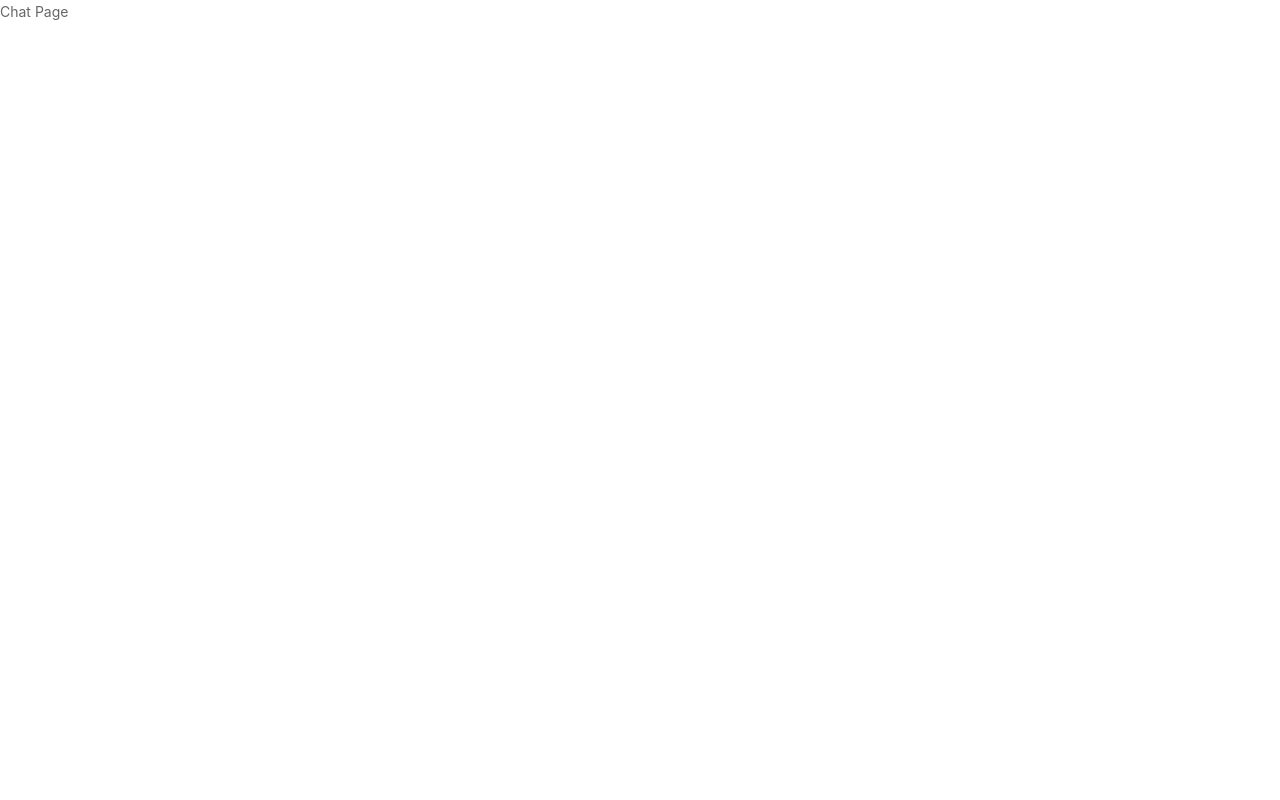
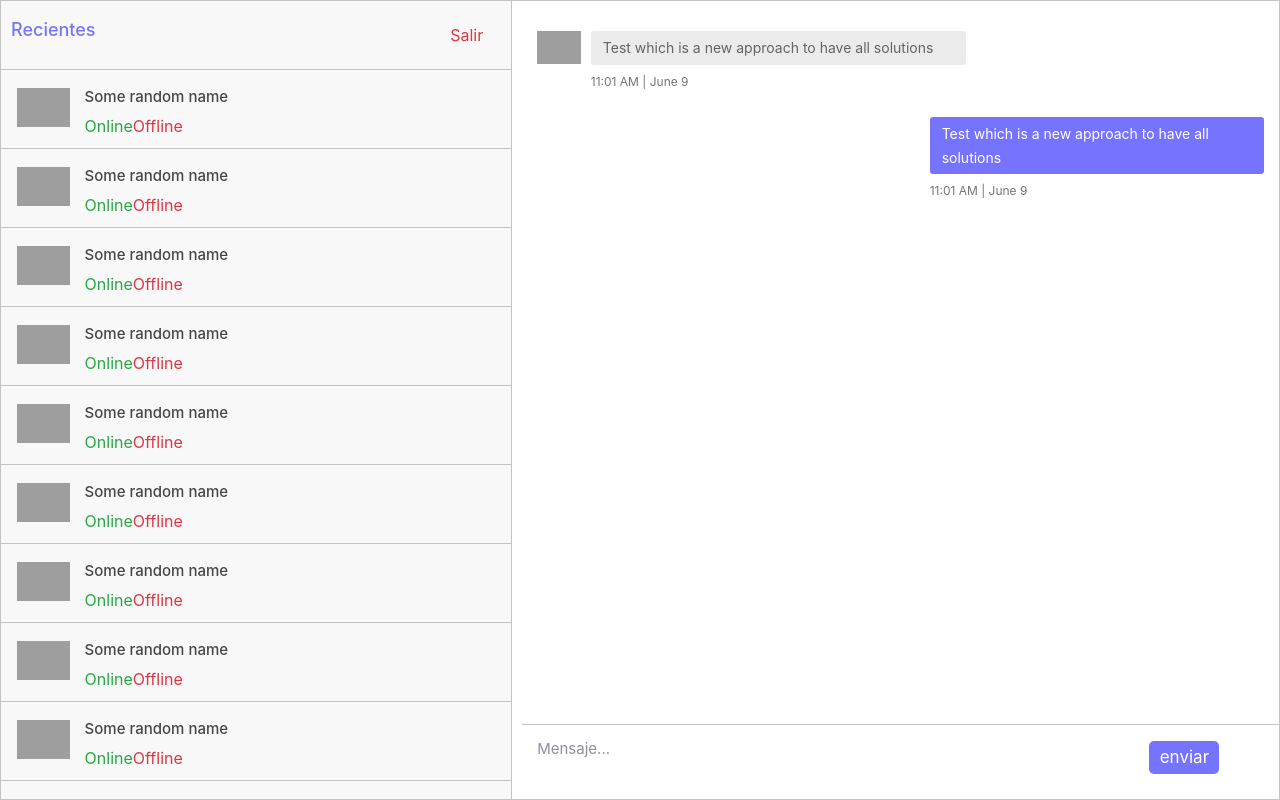
Before and after one commit to furbox/chat-server-client, a React (Create React App) app in the folder chat-app/: page / in a window 1280 px wide. Built offline with nearby package versions, Linux system fonts and the light colour scheme; grey boxes are pictures that could not be loaded.

Commit message:
Desing Chatv1

```diff
--- /dev/null
+++ b/chat-app/src/component/InboxPeople.jsx
@@ -0,0 +1,20 @@
+import React from 'react';
+import { SearchBox } from './SearchBox';
+import { SideBar } from './SideBar';
+
+export const InboxPeople = () => {
+    return (
+        <div className="inbox_people">
+
+            {/* <!-- Searchbox inicio --> */}
+            <SearchBox />
+            {/* <!-- Searchbox Fin --> */}
+
+
+            {/* <!-- Sidebar inicio --> */}
+            <SideBar />
+            {/* <!-- Sidebar Fin --> */}
+
+        </div>
+    )
+}
--- /dev/null
+++ b/chat-app/src/component/SearchBox.jsx
@@ -0,0 +1,18 @@
+import React from 'react';
+
+export const SearchBox = () => {
+    return (
+        <div className="headind_srch">
+            <div className="recent_heading mt-2">
+                <h4>Recientes</h4>
+            </div>
+            <div className="srch_bar">
+                <div className="stylish-input-group">
+                    <button className="btn text-danger">
+                        Salir
+                    </button>
+                </div>
+            </div>
+        </div>
+    )
+}
--- /dev/null
+++ b/chat-app/src/component/SideBar.jsx
@@ -0,0 +1,25 @@
+import React from 'react';
+import { SideBarChatItem } from './SideBarChatItem';
+
+export const SideBar = () => {
+    const chats = [1, 2, 3, 4, 5, 6, 7, 8, 9]
+    return (
+        <div className="inbox_chat">
+
+            {/* <!-- conversación activa inicio --> */}
+            {
+                chats.map((chat) => (
+                    <SideBarChatItem key={chat} />
+                ))
+            }
+
+            {/* <!-- conversación activa Fin --> */}
+
+
+            {/* <!-- Espacio extra para scroll --> */}
+            <div className="extra_space"></div>
+
+
+        </div>
+    )
+}
--- /dev/null
+++ b/chat-app/src/component/SideBarChatItem.jsx
@@ -0,0 +1,19 @@
+import React from 'react';
+
+export const SideBarChatItem = () => {
+    return (
+        <div className="chat_list ">
+            {/* active_chat */}
+            <div className="chat_people">
+                <div className="chat_img">
+                    <img src="https://ptetutorials.com/images/user-profile.png" alt="sunil" />
+                </div>
+                <div className="chat_ib">
+                    <h5>Some random name</h5>
+                    <span className="text-success">Online</span>
+                    <span className="text-danger">Offline</span>
+                </div>
+            </div>
+        </div>
+    )
+}
--- a/chat-app/src/pages/ChatPage.jsx
+++ b/chat-app/src/pages/ChatPage.jsx
@@ -1,9 +1,71 @@
 import React from 'react';
+import { InboxPeople } from '../component/InboxPeople';
+
+import '../css/chat.css';
 
 export const ChatPage = () => {
     return (
-        <div>
-            <p>Chat Page</p>
+        <div className="messaging">
+            <div className="inbox_msg">
+
+                <InboxPeople />
+
+
+                {/* <!-- Chat inicio --> */}
+                <div className="mesgs">
+
+                    {/* <!-- Historia inicio --> */}
+                    <div className="msg_history">
+
+                        {/* <!-- Mensaje recibido Inicio --> */}
+                        <div className="incoming_msg">
+                            <div className="incoming_msg_img">
+                                <img src="https://ptetutorials.com/images/user-profile.png" alt="sunil" />
+                            </div>
+                            <div className="received_msg">
+                                <div className="received_withd_msg">
+                                    <p>Test which is a new approach to have all
+                                        solutions</p>
+                                    <span className="time_date"> 11:01 AM | June 9</span>
+                                </div>
+                            </div>
+                        </div>
+                        {/* <!-- Mensaje recibido Fin --> */}
+
+                        {/* <!-- Mensaje enviado inicio --> */}
+                        <div className="outgoing_msg">
+                            <div className="sent_msg">
+                                <p>Test which is a new approach to have all
+                                    solutions</p>
+                                <span className="time_date"> 11:01 AM | June 9</span>
+                            </div>
+                        </div>
+                        {/* <!-- Mensaje enviado inicio --> */}
+
+
+
+                    </div>
+                    {/* <!-- Historia Fin --> */}
+
+                    {/* <!-- Enviar mensaje Inicio --> */}
+                    <div className="type_msg row">
+                        <div className="input_msg_write col-sm-9">
+                            <input type="text" className="write_msg" placeholder="Mensaje..." />
+                        </div>
+                        <div className="col-sm-3 text-center">
+                            <button className="msg_send_btn mt-3" type="button">
+                                enviar
+                            </button>
+                        </div>
+                    </div>
+                    {/* <!-- Enviar mensaje Fin --> */}
+
+                </div>
+                {/* <!-- Chat Fin --> */}
+
+            </div>
+
+
         </div>
     )
 }
```
Also changed, not shown: chat-app/src/css/chat.css (renamed from chat-app/src/css/index.css).
